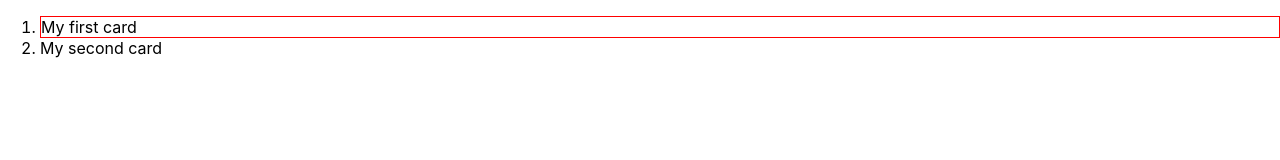
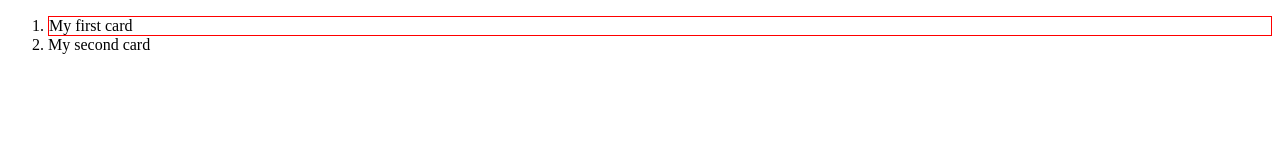
Before and after one commit to alensugimoto/react-explorative-tasks, a React (Create React App) app: page / in a window 1280 px wide. Shown: the top 160 px of the page. Built offline with nearby package versions, Linux system fonts and the light colour scheme.

Commit message:
Delete css files and logo

```diff
--- a/src/App.css
+++ /dev/null
@@ -1,38 +0,0 @@
-.App {
-  text-align: center;
-}
-
-.App-logo {
-  height: 40vmin;
-  pointer-events: none;
-}
-
-@media (prefers-reduced-motion: no-preference) {
-  .App-logo {
-    animation: App-logo-spin infinite 20s linear;
-  }
-}
-
-.App-header {
-  background-color: #282c34;
-  min-height: 100vh;
-  display: flex;
-  flex-direction: column;
-  align-items: center;
-  justify-content: center;
-  font-size: calc(10px + 2vmin);
-  color: white;
-}
-
-.App-link {
-  color: #61dafb;
-}
-
-@keyframes App-logo-spin {
-  from {
-    transform: rotate(0deg);
-  }
-  to {
-    transform: rotate(360deg);
-  }
-}
--- a/src/index.css
+++ /dev/null
@@ -1,13 +0,0 @@
-body {
-  margin: 0;
-  font-family: -apple-system, BlinkMacSystemFont, 'Segoe UI', 'Roboto', 'Oxygen',
-    'Ubuntu', 'Cantarell', 'Fira Sans', 'Droid Sans', 'Helvetica Neue',
-    sans-serif;
-  -webkit-font-smoothing: antialiased;
-  -moz-osx-font-smoothing: grayscale;
-}
-
-code {
-  font-family: source-code-pro, Menlo, Monaco, Consolas, 'Courier New',
-    monospace;
-}
--- a/src/index.js
+++ b/src/index.js
@@ -1,6 +1,5 @@
 import React from "react";
 import ReactDOM from "react-dom";
-import "./index.css";
 import App from "./App";
 
 ReactDOM.render(
```
Also changed, not shown: src/logo.svg (deleted).
